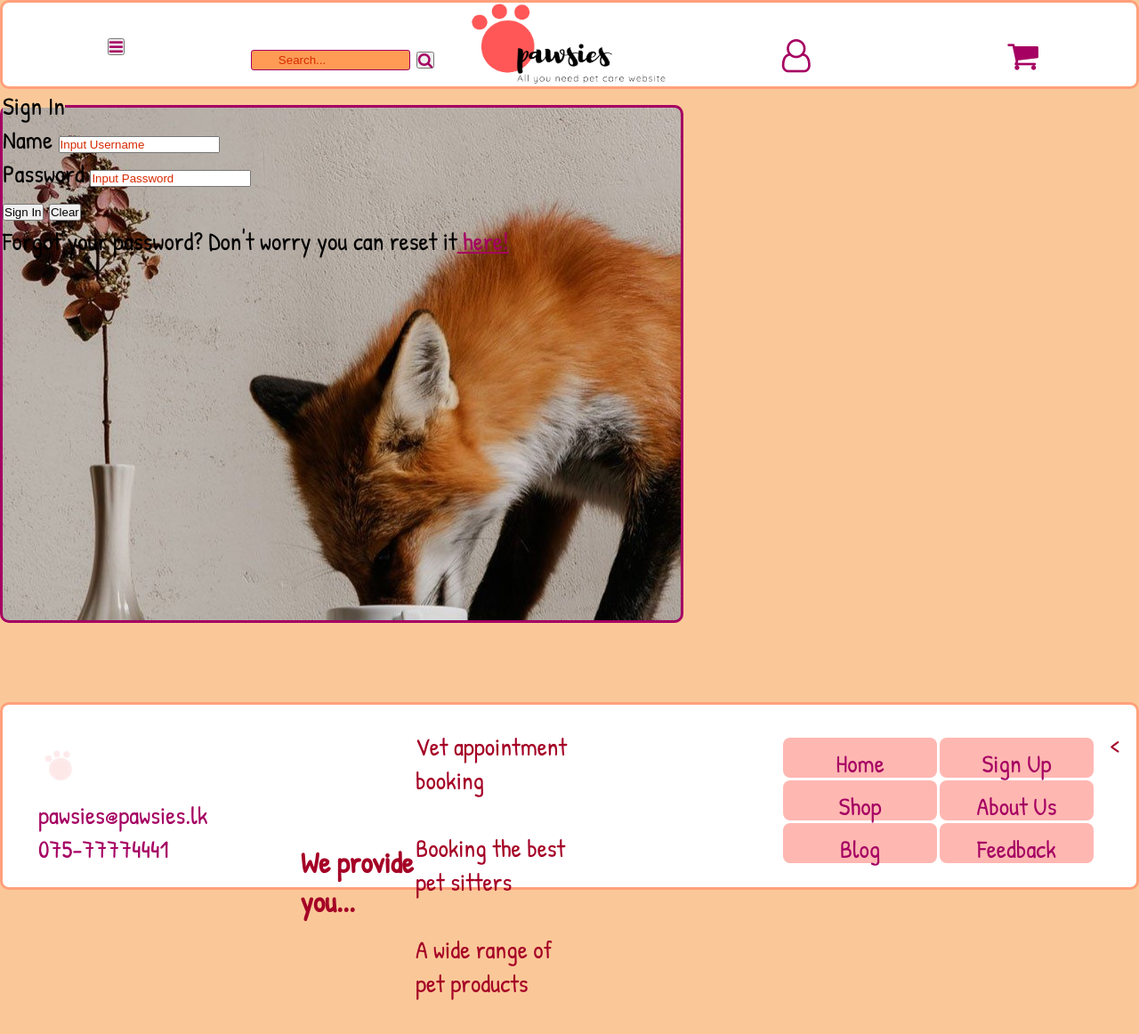
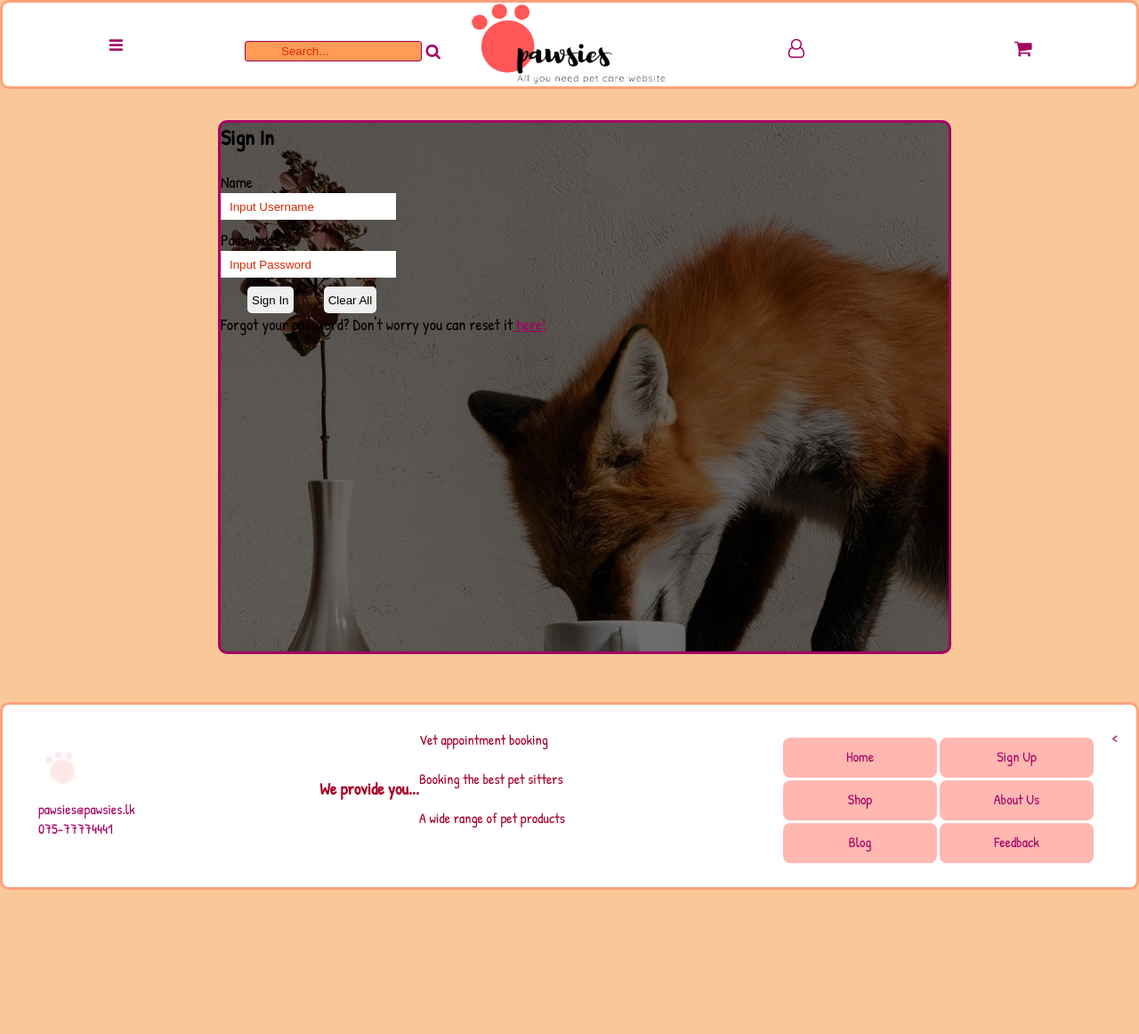
Before and after one commit to ThaarushiN/OnlinePetCareSystem, a PHP site: page /signin.php in a window 1280 px wide. Shown: the whole page at 89% size. After the commit the page ends 1000 px from the top, so only its background shows below. Run offline with PHP 8.4, Linux system fonts and the light colour scheme.

Commit message:
content 4
just some file scrambling

```diff
--- a/header.html
+++ b/header.html
@@ -2,13 +2,13 @@
 <head>
 	<meta charset="utf-8">
 	<meta name="viewport" content="width=device-width, initial-scale=1">
-	<title>Pawsies.lk</title>
+	<title>header</title>
 	<link rel="stylesheet" type="text/css" href="styles/header.css">
 	<link rel="stylesheet" href="https://cdnjs.cloudflare.com/ajax/libs/font-awesome/4.7.0/css/font-awesome.min.css">
 	<link rel="preconnect" href="https://fonts.googleapis.com">
 	<link rel="preconnect" href="https://fonts.gstatic.com" crossorigin>
 	<link href="https://fonts.googleapis.com/css2?family=Patrick+Hand&display=swap" rel="stylesheet">
-	<script src="jscript/homestyle.js"></script>
+	<script src="jscript/header.js"></script>
 </head>
 <body>
 	<div class="wrapper">
--- a/index.html
+++ b/index.html
@@ -9,7 +9,7 @@
 	<link rel="preconnect" href="https://fonts.googleapis.com">
 	<link rel="preconnect" href="https://fonts.gstatic.com" crossorigin>
 	<link href="https://fonts.googleapis.com/css2?family=Patrick+Hand&display=swap" rel="stylesheet">
-	<script src="jscript/homestyle.js"></script>
+	<script src="jscript/header.js"></script>
 </head>
 <body>
 	<div class="wrapper">
--- a/signin.php
+++ b/signin.php
@@ -12,23 +12,27 @@
 </head>
 <body>
 	<div class="wrapper">
+
 		<?php
 		include('header.html');
 		?>
 
 		<div class="content">
 			<div class=login>
-				<fieldset style="background-image: url(img/foxiee.jpg);">
-						<legend>Sign In</legend>
+				<fieldset style="background-image: linear-gradient(rgba(0, 0, 0, 0.527),rgba(0, 0, 0, 0.5)),url(img/foxiee.jpg);">
+						<h2>Sign In</h2><br>
 						<form method="post" onclick="" action="">
-							<label id="label">Name</label>
+
+							<label id="label">Name</label><br>
 							<input type="text" name="usern" placeholder="Input Username">
 							<br>
-							<label id="label">Password</label>
+
+							<label id="label">Password</label><br>
 							<input type="Password" name="passw" placeholder="Input Password">
 							<br>
-							<button type="submit	">Sign In</button>
-							<button type="	reset">Clear</button>
+
+							<button type="submit	" class="signbtn">Sign In</button>
+							<button type="	reset" class="signbtn">Clear All</button>
 							<br><p>Forgot your password? Don't worry you can reset it<a href="#"> here!</a>
 							</p>
 						</form>
@@ -37,9 +41,11 @@
 		</div><!-- content -->
 
 		<div class="footer">
+
 			<?php
 			include('footer.html');
 			?>
+
 		</div>
 
 	</div><!-- wrappper -->
--- a/styles/footer.css
+++ b/styles/footer.css
@@ -94,7 +94,7 @@ ul li a
 
 .footerlink .logo img
 {
-	width: 60%;
+	width: 65%;
 	margin-top: 0;
 }
 
--- a/styles/header.css
+++ b/styles/header.css
@@ -49,7 +49,11 @@ ul li a
 	text-decoration: none;
 }
 
-
+button
+{
+	border: none;
+	height: 5px;
+}
 
 
 
@@ -169,6 +173,7 @@ ul li a
 	transform: translate(0px -30px);
 }
 
+
 .dashboard
 {
 	float: left;
--- a/styles/signin.css
+++ b/styles/signin.css
@@ -9,7 +9,6 @@ body
 	background-color: 	 #FAC898 /*#FF998C*/ /*#FFDAC1*/ /*#f7daec*/;
 	height: 1000px;
 	font-family: 'Patrick Hand', cursive;
-	font-size: 28px;
 }
 
 div{
@@ -26,17 +25,24 @@ fieldset
 	border-radius: 10px;
 	height: 600px;
 	width: 100%;
+	justify-content: center;
+	align-items: center;
+}
+
+form, legend
+{
+	font-size: 18px;
+	font: #FFFFFF;
 }
 
 .login
 {
 	height: 600px;
-	width: 60%;
+	width: 80%;
+	padding-top: 35px;
+	padding-left: 200px;
+	transform: translate(45px);
 }
-
-
-
-
 
 .wrapper
 {
@@ -49,3 +55,22 @@ fieldset
 	bottom: 0;
 	width: 	100%;
 }
+
+input[type=text], input[type=password]
+{
+	height: 30px;
+	border: none;
+	margin-bottom: 10px;
+	padding-left: 10px;
+	padding-right: 10px;
+}
+
+.signbtn
+{
+	height: 30px;
+	margin-left: 30px;
+	padding-left: 5px;
+	padding-right: 5px;
+	border-radius: 5px;
+	border: none;
+}
```
Also changed, not shown: jscript/header.js (renamed from jscript/homestyle.js).
